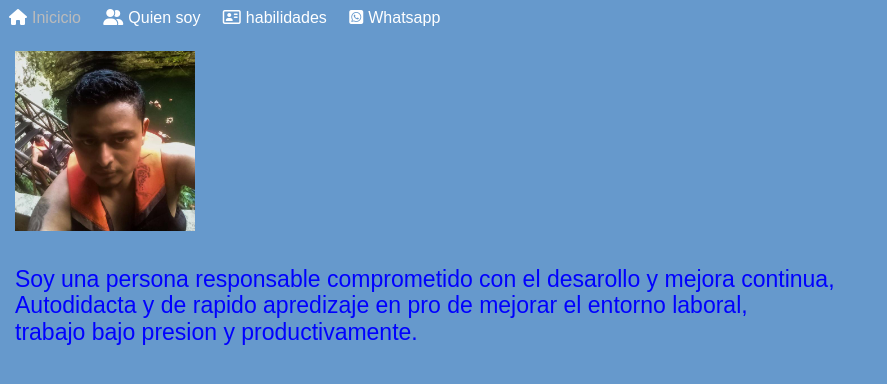
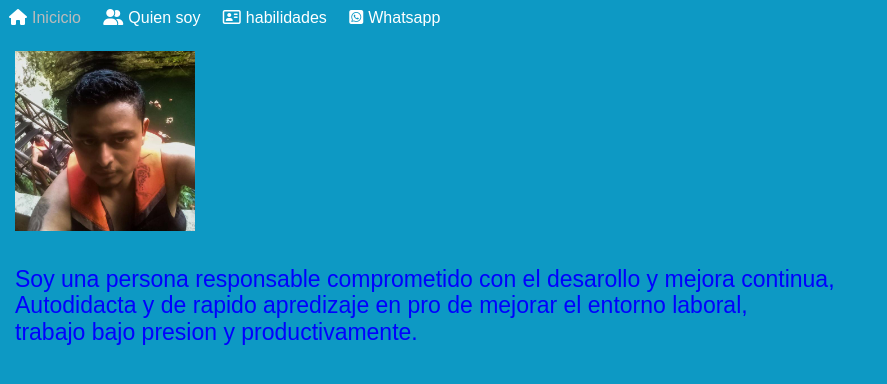
Before and after one commit to JIMJEAM/jimjeam.github.io, a PHP site: the page made by quien soy.html in a window 1280 px wide. Shown: the top 384 px of the page, without its empty margins (0-887 px from the left). Run offline with PHP 8.4, Linux system fonts and the light colour scheme; some libraries are stand-ins or nearby versions.

Commit message:
make a dream

```diff
--- a/estilos.css
+++ b/estilos.css
@@ -1,5 +1,5 @@
 * {
-	background-color: #69c;
+	background-color:  rgb(13, 153, 196);
 	font-family: 'sen', sans-serif;
 	font-weight: 100;
 }
--- a/grid-galeria.css
+++ b/grid-galeria.css
@@ -9,7 +9,7 @@
   }
 
   .nav {
-    background-color: #69c;
+    background-color: rgb(13, 153, 196);
   }
 
   .nav__li {
```
